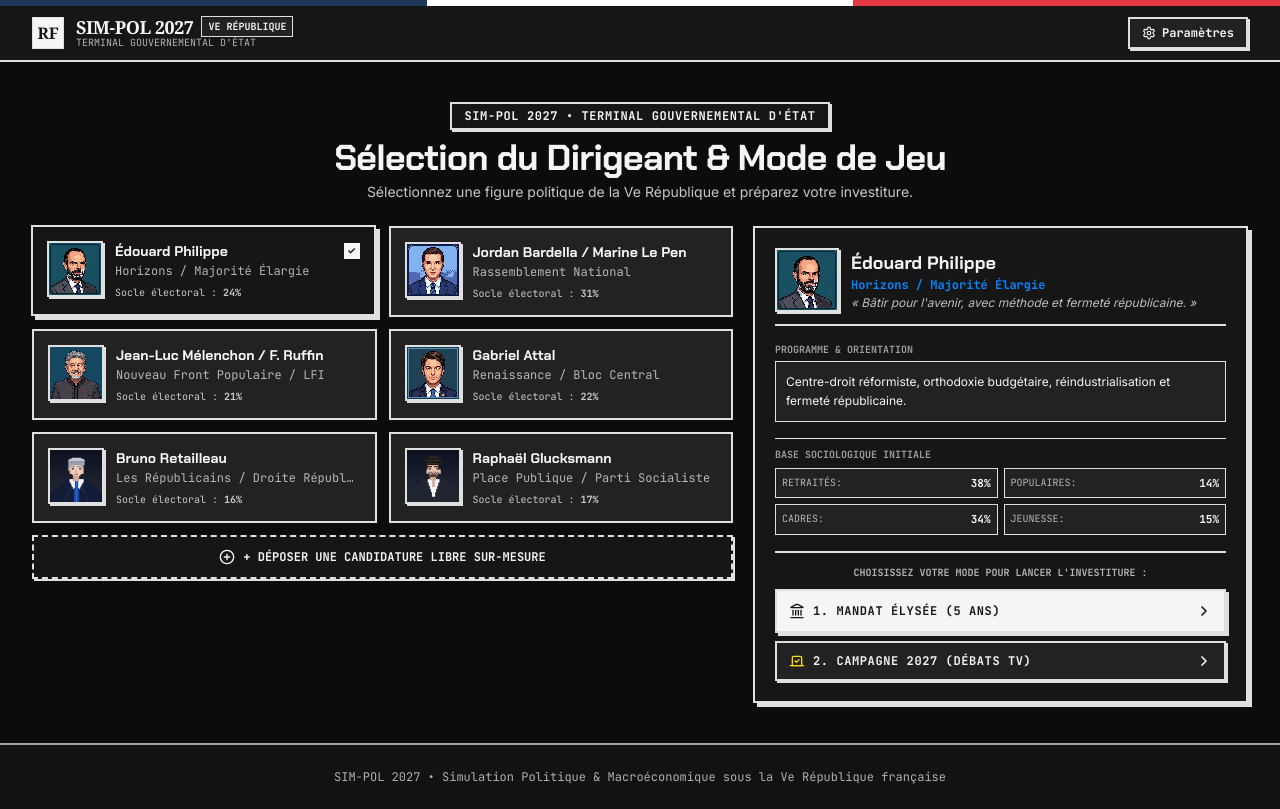
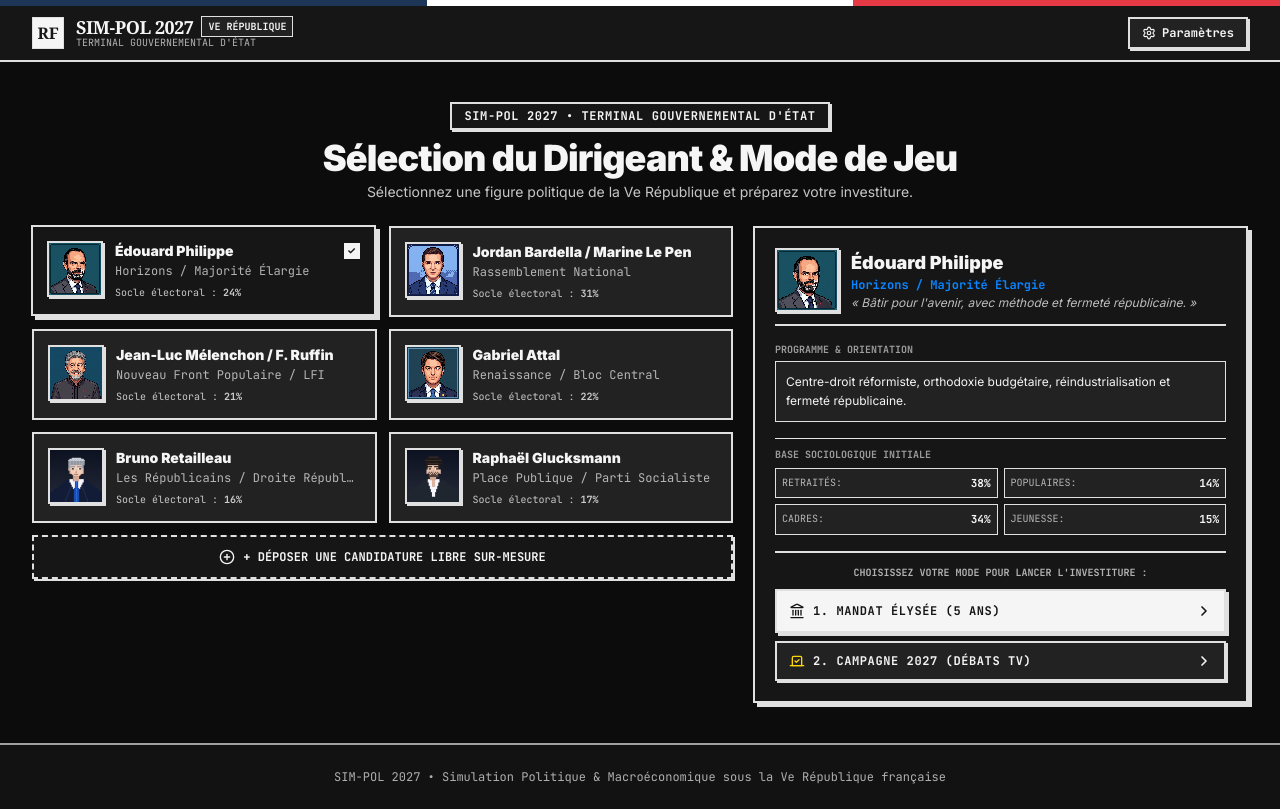
Before and after one commit to Morgan98800/polifrance, a React (Vite) app: page / in a window 1280 px wide. Built offline with nearby package versions, Linux system fonts and the light colour scheme.

Commit message:
style: apply clean, timeless Inter and JetBrains Mono typography stack

```diff
--- a/index.html
+++ b/index.html
@@ -7,7 +7,7 @@
     <title>PoliFrance 2027 — Simulateur Politique & Ve République</title>
     <link rel="preconnect" href="https://fonts.googleapis.com">
     <link rel="preconnect" href="https://fonts.gstatic.com" crossorigin>
-    <link href="https://fonts.googleapis.com/css2?family=Chakra+Petch:wght@500;600;700;800&family=Inter:wght@400;500;600;700;800;900&family=JetBrains+Mono:wght@400;500;600;700;800&display=swap" rel="stylesheet">
+    <link href="https://fonts.googleapis.com/css2?family=Inter:wght@400;500;600;700;800;900&family=JetBrains+Mono:wght@400;500;600;700;800&display=swap" rel="stylesheet">
   </head>
   <body class="bg-slate-950 text-slate-100 min-h-screen antialiased selection:bg-blue-600 selection:text-white">
     <div id="root"></div>
--- a/tailwind.config.js
+++ b/tailwind.config.js
@@ -19,13 +19,13 @@
         },
       },
       fontFamily: {
-        sans: ['Inter', 'system-ui', '-apple-system', 'sans-serif'],
-        display: ['"Chakra Petch"', 'Inter', 'sans-serif'],
+        sans: ['Inter', 'system-ui', '-apple-system', 'BlinkMacSystemFont', 'sans-serif'],
+        display: ['Inter', 'system-ui', '-apple-system', 'BlinkMacSystemFont', 'sans-serif'],
         mono: ['"JetBrains Mono"', 'monospace'],
       },
       animation: {
         'pulse-fast': 'pulse 1.2s cubic-bezier(0.4, 0, 0.6, 1) infinite',
-        'ticker': 'ticker 30s linear infinite',
+        'ticker': 'ticker 28s linear infinite',
       },
       keyframes: {
         ticker: {
```
